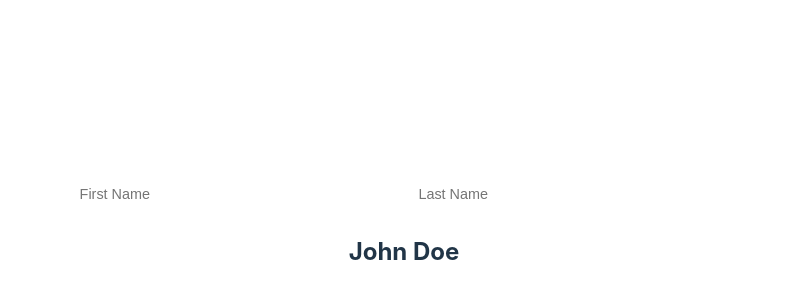
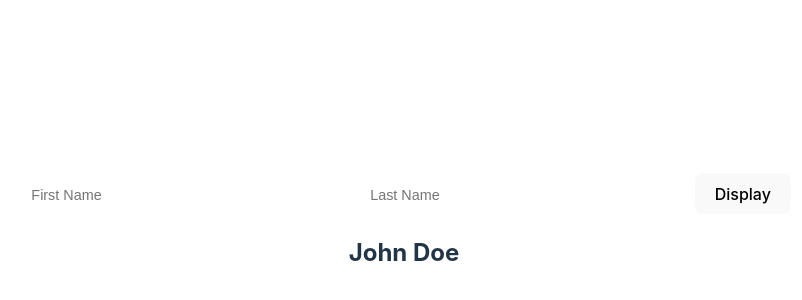
Before and after one commit to charakamihiranga/RAD-Sessions, a React (Vite) app in the folder react-pos/: page / in a window 1280 px wide. Shown: the part 168-468 px from the top of the page, without its empty margins (236-1038 px from the left). Built offline with nearby package versions, Linux system fonts and the light colour scheme.

Commit message:
refactor name handling to use separate state for first and last names

```diff
--- a/react-pos/src/App.tsx
+++ b/react-pos/src/App.tsx
@@ -1,6 +1,5 @@
 import './App.css'
-import {ChangeEvent, useState} from "react";
-
+import {useState} from "react";
 
 function App() {
 
@@ -9,17 +8,22 @@ function App() {
         lastName: 'Doe'
     })
 
-  function handleNameChange(event: ChangeEvent<HTMLInputElement>){
+    const [firstName, setFirstName] = useState('')
+    const [lastName, setLastName] = useState('')
+
+    function handleNameChange(){
         setNames({
             ...names,
-      [event.target.name]: event.target.value
+            firstName: firstName,
+            lastName: lastName
         })
     }
 
     return (
         <>
-        <input name='firstName' type='text' placeholder='First Name' onChange={handleNameChange}></input>
-        <input name='lastName' type='text' placeholder='Last Name' onChange={handleNameChange}></input>
+            <input name='firstName' type='text' placeholder='First Name' onChange={(e) => {setFirstName(e.target.value)}}></input>
+            <input name='lastName' type='text' placeholder='Last Name' onChange={(e) => {setLastName(e.target.value)}}></input>
+            <button onClick={handleNameChange}> Display</button>
 
             <br/>
 
```
Lines whose indentation alone changed are shown as unchanged.
